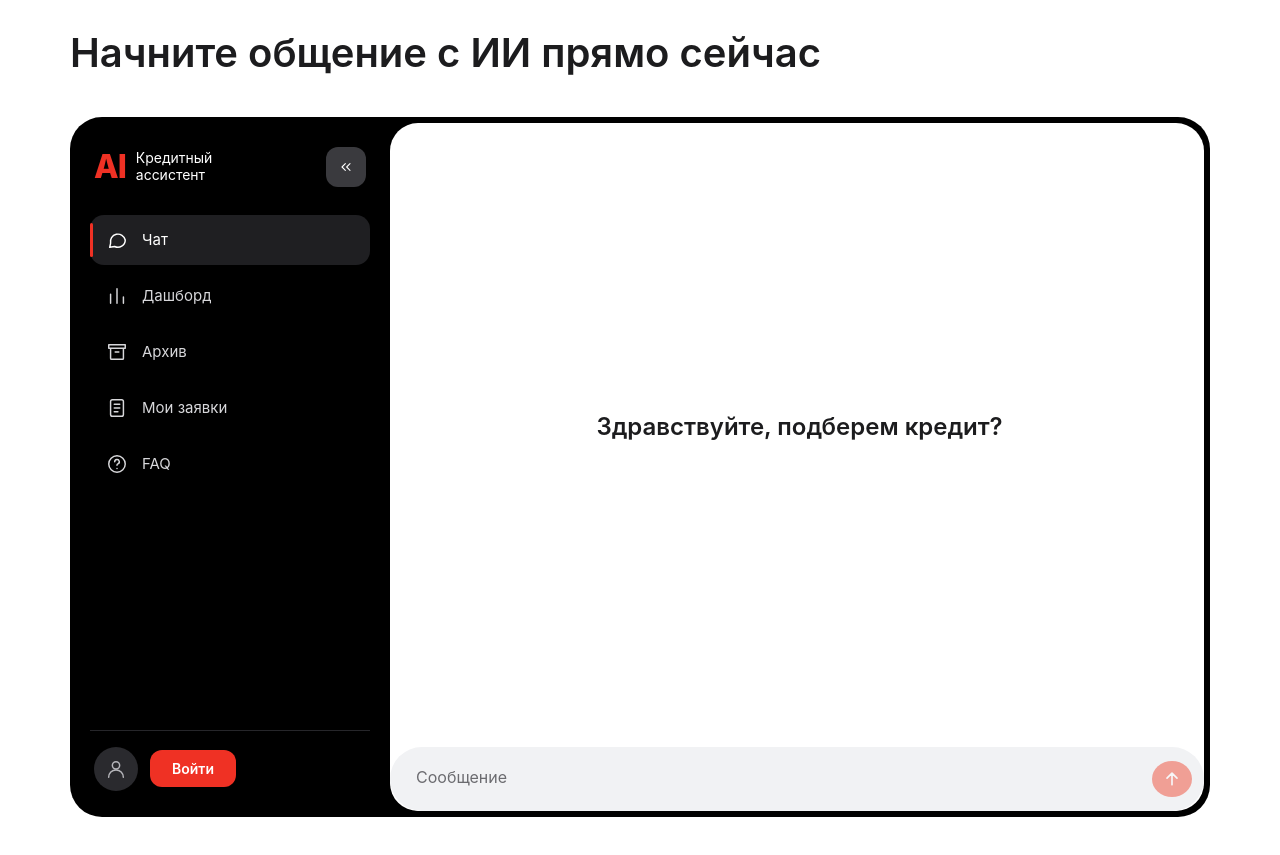
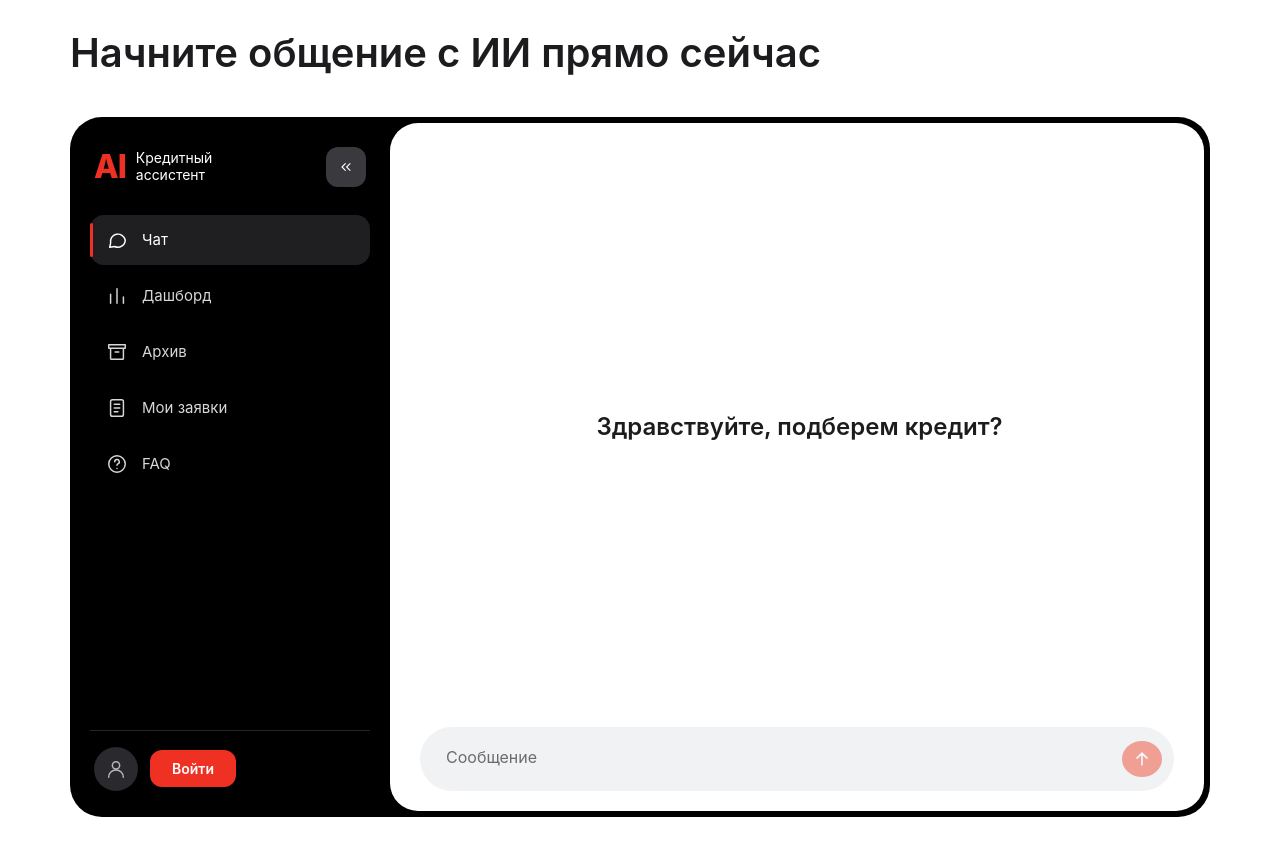
Before and after one commit to MisticalPy/credit-cabinet, a React (Vite) app in the folder frontend/react_app/: page /chat in a window 1280 px wide. Shown: the part 2880-3735 px from the top of the page. Built offline with nearby package versions, Linux system fonts and the light colour scheme.

Commit message:
fix(layout): fix layout of chat, dashboard and other components

```diff
--- a/frontend/react_app/src/widgets/Footer/Chat/Chat.css
+++ b/frontend/react_app/src/widgets/Footer/Chat/Chat.css
@@ -10,6 +10,7 @@
 .ChatPanel {                       /* use your real class name */
     display: flex;
     flex-direction: column;
+    height: 688px;
     min-height: 0;
     padding: 20px 30px;
 }
--- a/frontend/react_app/src/widgets/Footer/Chat/ChatContext.tsx
+++ b/frontend/react_app/src/widgets/Footer/Chat/ChatContext.tsx
@@ -69,7 +69,7 @@ export function ChatProvider({ children }: { children: ReactNode }) {
         [messages, input, isStreaming, send],
     );
 
-    return <ChatContext.Provider value={value}>{children}</ChatContext.Provider>;
+    return <ChatContext.Provider value={value}>{children}</ChatContext.Provider>
 }
 
 export function useChat() {
--- a/frontend/react_app/src/widgets/Footer/Chat/ChatView.tsx
+++ b/frontend/react_app/src/widgets/Footer/Chat/ChatView.tsx
@@ -41,6 +41,7 @@ function ChatView() {
 
     return (
         <>
+            <div className="ChatPanel">
                 <div ref={messagesRef} className="ChatMessages" role="log" aria-live="polite">
                     {messages.length === 0 ? (
                         <h3 className="ChatGreeting">Здравствуйте, подберем кредит?</h3>
@@ -82,6 +83,7 @@ function ChatView() {
                         </svg>
                     </button>
                 </form>
+            </div>
         </>
     );
 }
--- a/frontend/react_app/src/widgets/Footer/Dashboard/DashboardView.css
+++ b/frontend/react_app/src/widgets/Footer/Dashboard/DashboardView.css
@@ -14,9 +14,6 @@
     font-family: Inter, system-ui, -apple-system, 'Segoe UI', Roboto, sans-serif;
 }
 
-.ChatPanel {
-    padding: 0;
-}
 
 .dash .ChatGreeting {
     margin: 0 0 24px;
--- a/frontend/react_app/src/widgets/Footer/Footer.css
+++ b/frontend/react_app/src/widgets/Footer/Footer.css
@@ -15,7 +15,9 @@
     --benefit-text: #6b6b6f;
 }
 
-
+.Panel{
+    width: 100%;
+}
 .Infinite {
     position: relative;
     display: flex;
--- a/frontend/react_app/src/widgets/Footer/Footer.tsx
+++ b/frontend/react_app/src/widgets/Footer/Footer.tsx
@@ -296,7 +296,7 @@ function Footer({ onApply, onCalculate }: Props){
                                 </div>
                             </div>
 
-                            <div className="ChatPanel">
+                            <div className="Panel">
                                 <Outlet />
                             </div>
                         </div>
```
Lines whose indentation alone changed are shown as unchanged.
